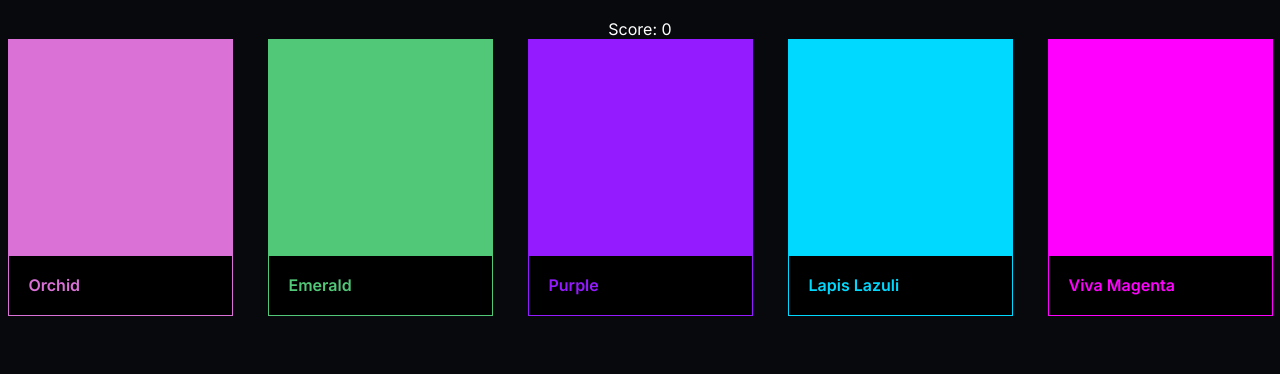
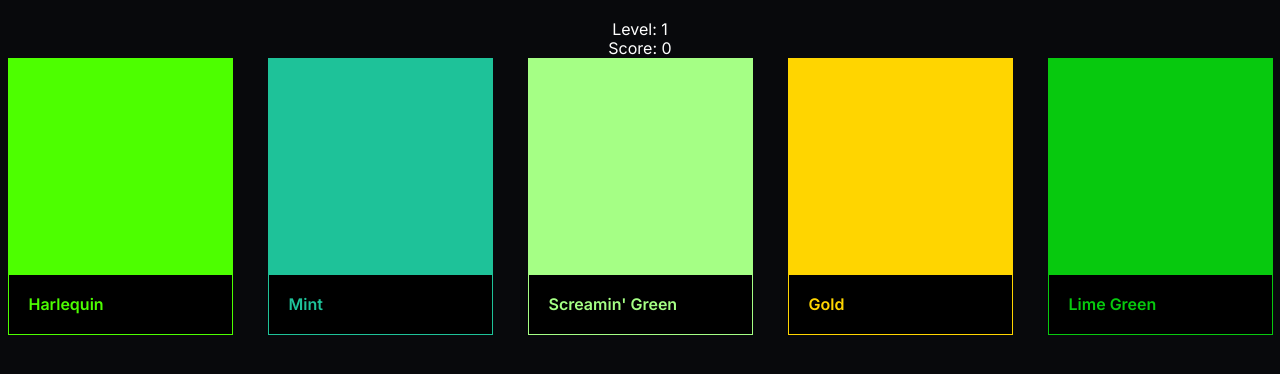
Before and after one commit to DarkWool/memory-game, a React (Vite) app: page / in a window 1280 px wide. Shown: the top 374 px of the page. Built offline with nearby package versions, Linux system fonts and the light colour scheme.

Commit message:
Add levels to the game
Each level has more difficulty with more cards to remember than the
previous one, the number of cards to display depends on the score the
user needs to reach in order to level up.
The score needed for each level is stored on the scorePerLevel array.

```diff
--- a/src/colorsData.js
+++ b/src/colorsData.js
@@ -1,28 +1,53 @@
 const colorsData = [
   {
-    id: "c1",
-    name: "Lapis Lazuli",
-    styles: "lazuli",
+    id: "c4",
+    name: "Raspberry",
+    styles: "raspberry",
   },
   {
-    id: "c2",
-    name: "Emerald",
-    styles: "emerald",
+    id: "c6",
+    name: "Mint",
+    styles: "mint",
   },
   {
-    id: "c3",
-    name: "Purple",
-    styles: "purple",
+    id: "c7",
+    name: "Gold",
+    styles: "gold",
   },
   {
-    id: "c4",
-    name: "Viva Magenta",
-    styles: "",
+    id: "c8",
+    name: "Jasmine",
+    styles: "jasmine",
   },
   {
-    id: "c5",
-    name: "Orchid",
-    styles: "orchid",
+    id: "c9",
+    name: "Citrine",
+    styles: "citrine",
+  },
+  {
+    id: "c10",
+    name: "Gold Metallic",
+    styles: "gold-metallic",
+  },
+  {
+    id: "c11",
+    name: "Screamin' Green",
+    styles: "screamin-green",
+  },
+  {
+    id: "c12",
+    name: "Lime Green",
+    styles: "lime-green",
+  },
+  {
+    id: "c13",
+    name: "Harlequin",
+    styles: "harlequin",
+  },
+  {
+    id: "c14",
+    name: "SGBUS Green",
+    styles: "sgbus-green",
   },
 ];
 
--- a/src/components/ColorCard.jsx
+++ b/src/components/ColorCard.jsx
@@ -5,7 +5,10 @@ export function ColorCard({ color, onClick }) {
     <button
       type="button"
       className={`color-card ${color.styles}`}
-      onClick={(e) => onClick(color.id, color.name)}
+      onClick={(e) => {
+        console.log(`-- ${color.name}`);
+        onClick(color.id);
+      }}
     >
       <div className="color-card_bg"></div>
       <div className="color-card_content">{color.name}</div>
--- a/src/components/GameScreen.jsx
+++ b/src/components/GameScreen.jsx
@@ -1,4 +1,4 @@
-import { useState } from "react";
+import { useState, useMemo } from "react";
 import { ColorCard } from "./ColorCard";
 import { colorsData } from "../colorsData";
 
@@ -13,34 +13,59 @@ function shuffle(array) {
   return shuffledArr;
 }
 
+const scorePerLevel = [5, 12, 22, 34, 49];
+
 export function GameScreen() {
+  const [level, setLevel] = useState(1);
   const [score, setScore] = useState(0);
   const [clickedColors, setClickedColors] = useState([]);
 
-  console.log(clickedColors);
-
-  function handleColorClick(id, color) {
-    console.log(`CLICKED ON: ${color}`);
-
+  function handleColorClick(id) {
     if (clickedColors.includes(id)) {
       alert("Game over, item clicked twice");
       return resetGame();
     }
 
     setScore((s) => s + 1);
-    setClickedColors([...clickedColors, id]);
+    if (!updateLevel()) setClickedColors([...clickedColors, id]);
+  }
+
+  function updateLevel() {
+    const nextScore = score + 1;
+    const scoreNeeded = scorePerLevel[level - 1];
+    if (nextScore === scoreNeeded) {
+      // Start the next level by resetting the clicked colors
+      setClickedColors([]);
+      setLevel((l) => l + 1);
+      return true;
+    }
   }
 
   function resetGame() {
+    setLevel(1);
     setScore(0);
     setClickedColors([]);
   }
 
-  const shuffledColors = shuffle(colorsData);
+  // Get a random array from data for the current level
+  const levelColors = useMemo(() => {
+    const index = level - 1;
+    const numberOfCards =
+      index === 0
+        ? scorePerLevel[0]
+        : scorePerLevel[index] - scorePerLevel[index - 1];
+
+    return shuffle(colorsData).slice(0, numberOfCards);
+  }, [level]);
+  // Re-shuffle the level colors / cards so they are on different position each time
+  const shuffledColors = shuffle(levelColors);
 
   return (
     <>
       <header>
+        <div>
+          <p>Level: {level}</p>
+        </div>
         <p>
           Score: <span>{score}</span>
         </p>
--- a/src/styles/ColorCard.css
+++ b/src/styles/ColorCard.css
@@ -39,3 +39,59 @@
 .color-card.purple {
   --card-accent: hsl(272, 100%, 55%);
 }
+
+.color-card.electric-purple {
+  --card-accent: #9400D3;
+}
+
+.color-card.electric-indigo {
+  --card-accent: #4B0082;
+}
+
+.color-card.blue-crayola {
+  --card-accent: #0077FF;
+}
+
+.color-card.raspberry {
+  --card-accent: #EA185B;
+}
+
+.color-card.battleship-gray {
+  --card-accent: #8A817C;
+}
+
+.color-card.mint {
+  --card-accent: #1EC299;
+}
+
+.color-card.gold {
+  --card-accent: #FFD500;
+}
+
+.color-card.jasmine {
+  --card-accent: #FFEB85;
+}
+
+.color-card.citrine {
+  --card-accent: #E7C726;
+}
+
+.color-card.gold-metallic {
+  --card-accent: #DCB60E;
+}
+
+.color-card.screamin-green {
+  --card-accent: #A5FF85;
+}
+
+.color-card.lime-green {
+  --card-accent: #07C90E;
+}
+
+.color-card.harlequin {
+  --card-accent: #4DFF00;
+}
+
+.color-card.sgbus-green {
+  --card-accent: #3DEA34;
+}
```
